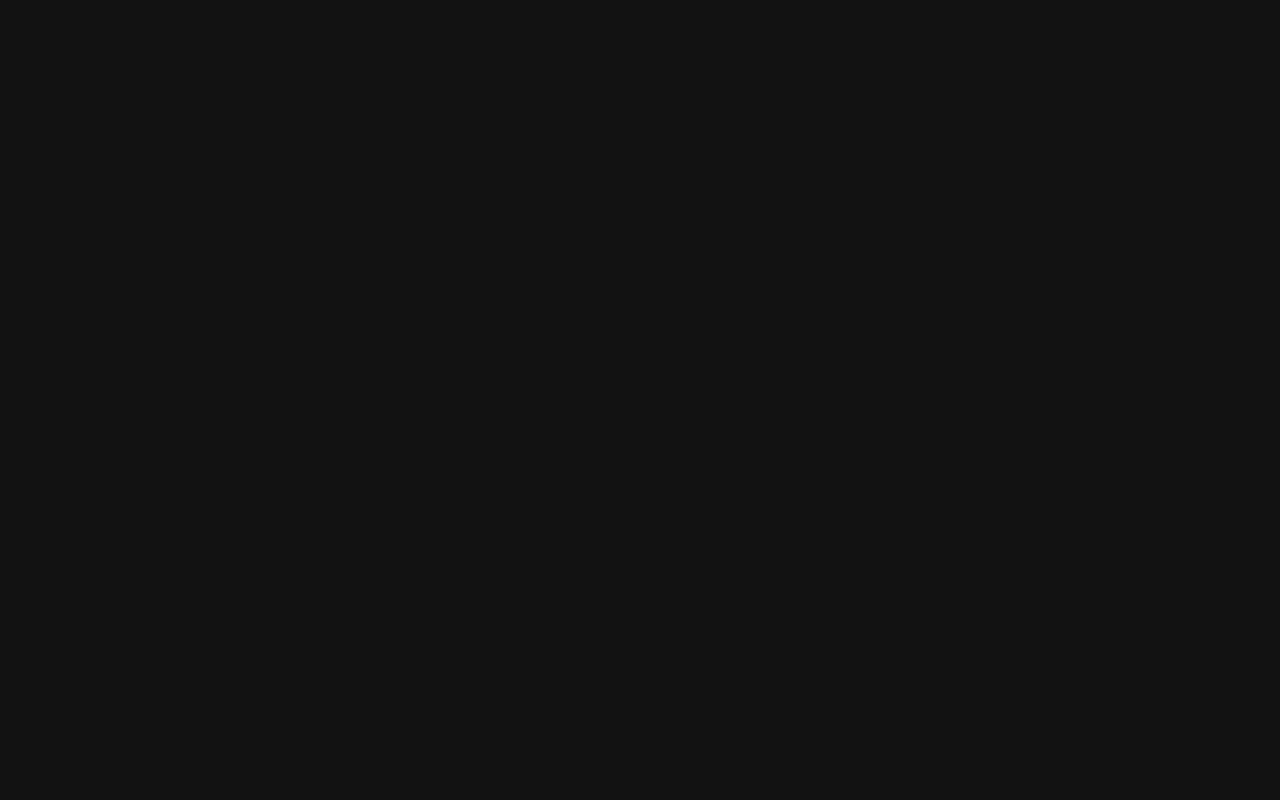
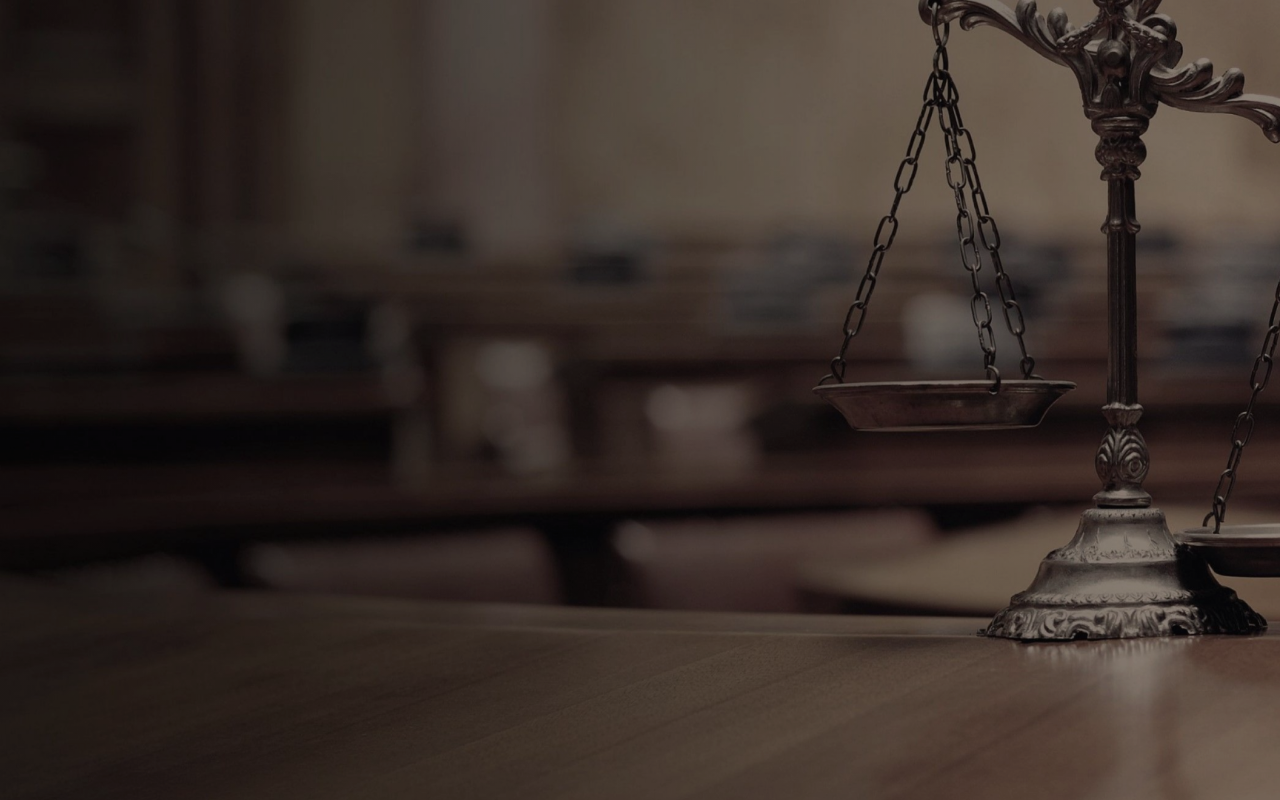
Before and after one commit to jhjo01/ssavalon_FE, a React (Create React App) app: page /game in a window 1280 px wide. Before the commit this address had no page. Built offline with nearby package versions, Linux system fonts and the light colour scheme.

Commit message:
Style : game page

```diff
--- a/src/App.js
+++ b/src/App.js
@@ -1,5 +1,6 @@
 import { BrowserRouter as Router, Route, Routes } from "react-router-dom";
 import "./App.css";
+import Game from "./pages/Game";
 import Index from "./pages/Index";
 import Lobby from "./pages/LobbyPage";
 import Mypage from "./pages/Mypage";
@@ -11,6 +12,7 @@ function App() {
                 <Route path="/" element={<Index />} />
                 <Route path="/lobby" element={<Lobby />} />
                 <Route path="/mypage" element={<Mypage />} />
+                <Route path="/game" element={<Game />} />
             </Routes>
         </Router>
     );
--- /dev/null
+++ b/src/components/ui/gameboard/GameBoard.jsx
@@ -0,0 +1,5 @@
+const GameBoard = () => {
+    return <div></div>;
+};
+
+export default GameBoard;
--- /dev/null
+++ b/src/pages/Game.jsx
@@ -0,0 +1,14 @@
+import styles from "./Game.module.css";
+import BackgroundImage from "../assets/images/image-background.png";
+const Game = () => {
+    return (
+        <div
+            className={styles.layout}
+            style={{
+                backgroundImage: `linear-gradient(rgba(0, 0, 0, 0.2), rgba(0, 0, 0, 0.2)),url(${BackgroundImage})`,
+            }}
+        ></div>
+    );
+};
+
+export default Game;
--- /dev/null
+++ b/src/pages/Game.module.css
@@ -0,0 +1,7 @@
+.layout {
+    width: 100%;
+    height: 100vh;
+    background-size: cover;
+    overflow: hidden;
+    opacity: 0.8;
+}
```
Also changed, not shown: src/assets/images/image-background.png (added), src/assets/images/image-game-board.png (added). Lines whose indentation alone changed are shown as unchanged.
